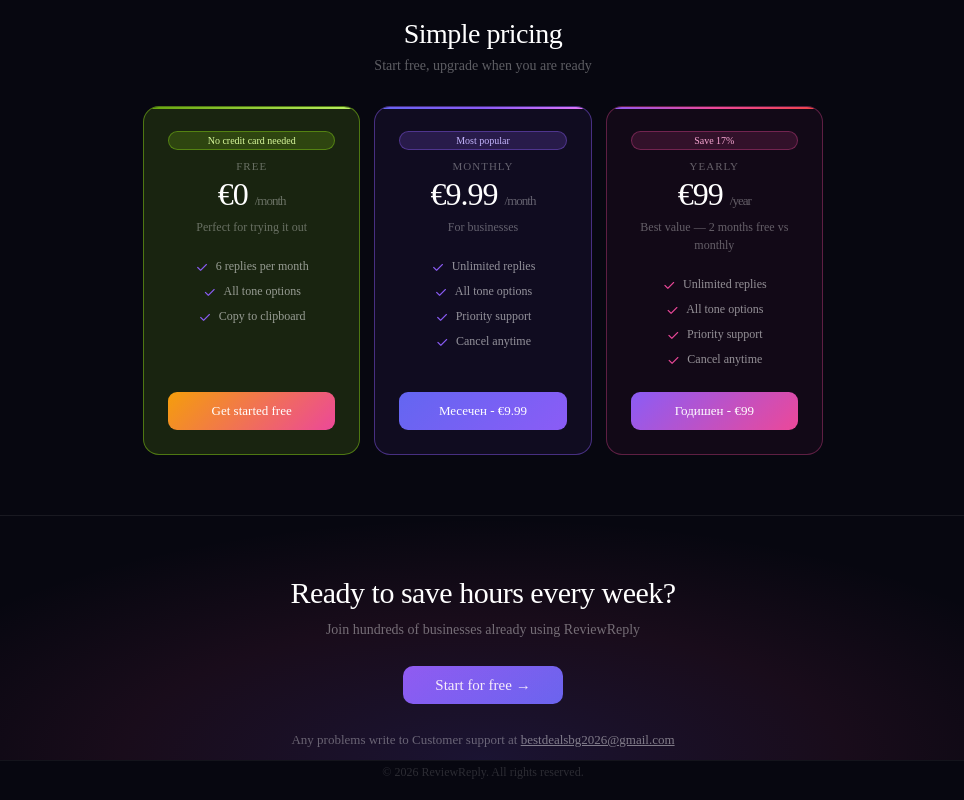
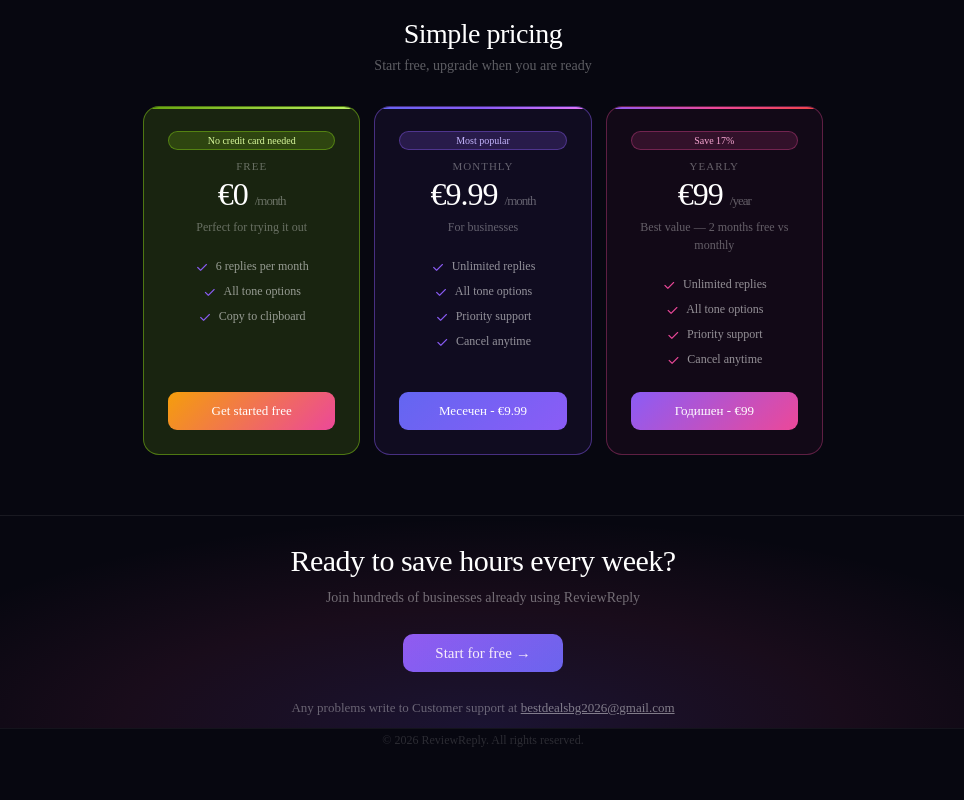
Before and after one commit to bestdealsbg2026-design/reviewreply, a website with bundled scripts: page index.html in a window 1280 px wide. Shown: the part 1983-2783 px from the top of the page, without its empty margins (157-1121 px from the left). After the commit the page ends 2751 px from the top, so only its background shows below. Built offline with nearby package versions, Linux system fonts and the light colour scheme; no server answers.

Commit message:
reduce top padding to bring CTA heading closer to divider line

```diff
--- a/index.html
+++ b/index.html
@@ -604,7 +604,7 @@
 
       .rr-cta {
         text-align: center;
-        padding: 60px 40px 8px;
+        padding: 28px 40px 8px;
         position: relative;
         overflow: hidden;
         border-top: 0.5px solid rgba(255, 255, 255, 0.07);
```
Also changed, not shown: public/index.html (+1 -1 lines).
